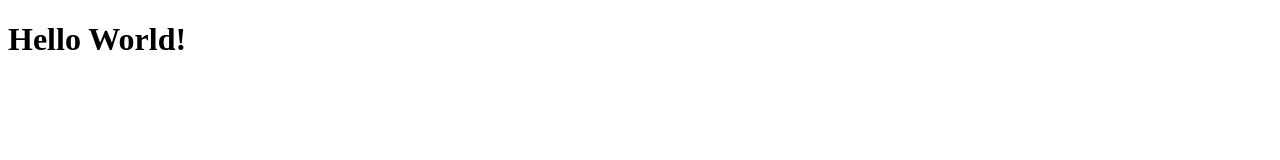
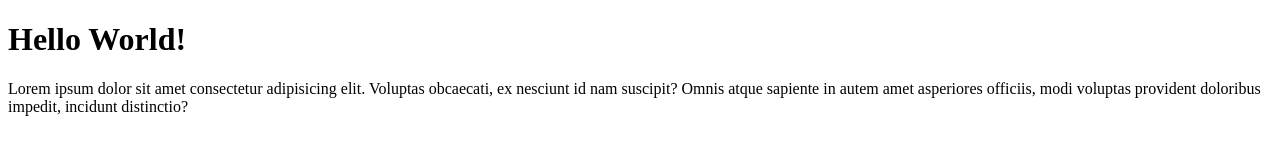
Before and after one commit to ichwannn/wansa-git-test, a plain HTML site: page index.html in a window 1280 px wide. Drawn offline with Linux system fonts and the light colour scheme.

Commit message:
menambahkan paragraf

```diff
--- a/index.html
+++ b/index.html
@@ -8,5 +8,6 @@
   </head>
   <body>
     <h1>Hello World!</h1>
+    <p>Lorem ipsum dolor sit amet consectetur adipisicing elit. Voluptas obcaecati, ex nesciunt id nam suscipit? Omnis atque sapiente in autem amet asperiores officiis, modi voluptas provident doloribus impedit, incidunt distinctio?</p>
   </body>
 </html>
```
